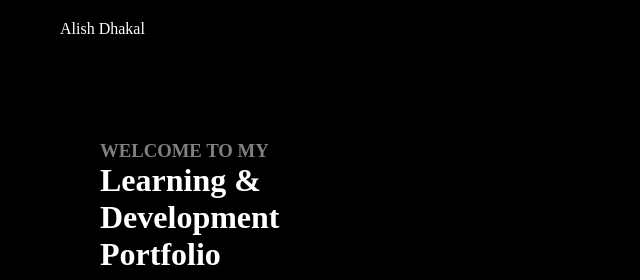
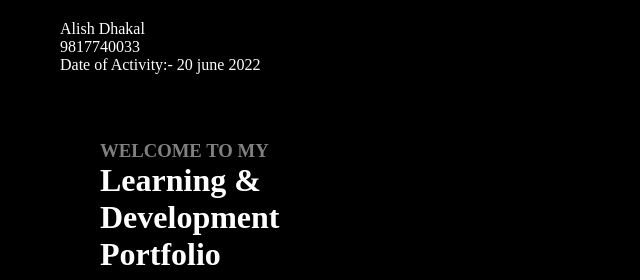
Before and after one commit to Aldkl05/learn-and-development-PortfoLio, a plain HTML site: page index.html in a window 1280 px wide. Shown: the top 280 px of the page, 0-640 px from the left. Drawn offline with Linux system fonts and the light colour scheme; grey boxes are pictures that could not be loaded.

Commit message:
Update index.html

```diff
--- a/index.html
+++ b/index.html
@@ -12,7 +12,7 @@
         <div class="container1">
             <div class="title1">
                 <ul style="list-style: none;">
-                    <li style="color: white;">Alish Dhakal</li>
+                    <li style="color: white;">Alish Dhakal<br>9817740033<br>Date of Activity:- 20 june 2022</li>
                 </ul>
             </div>
             <div class="descrpt">
```
